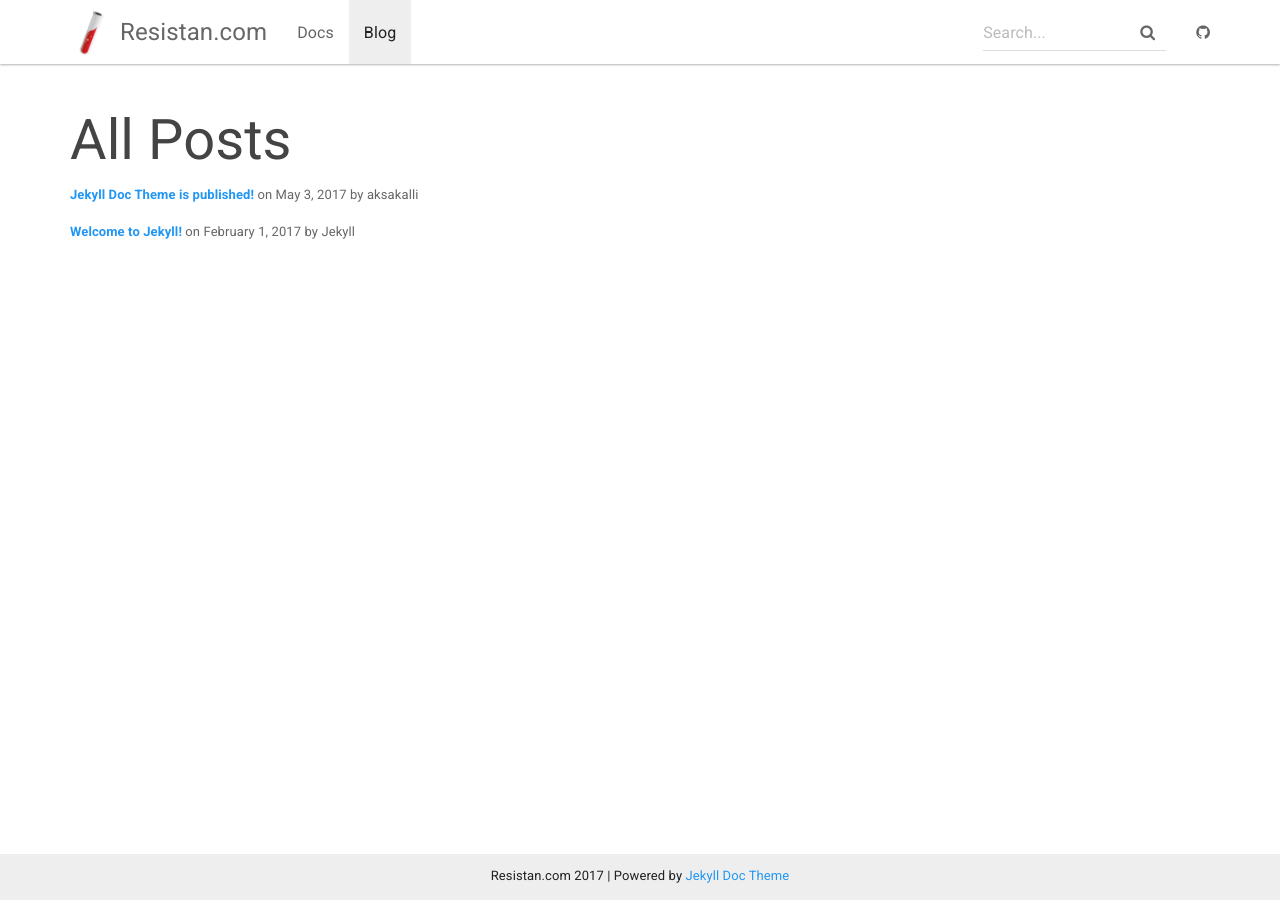
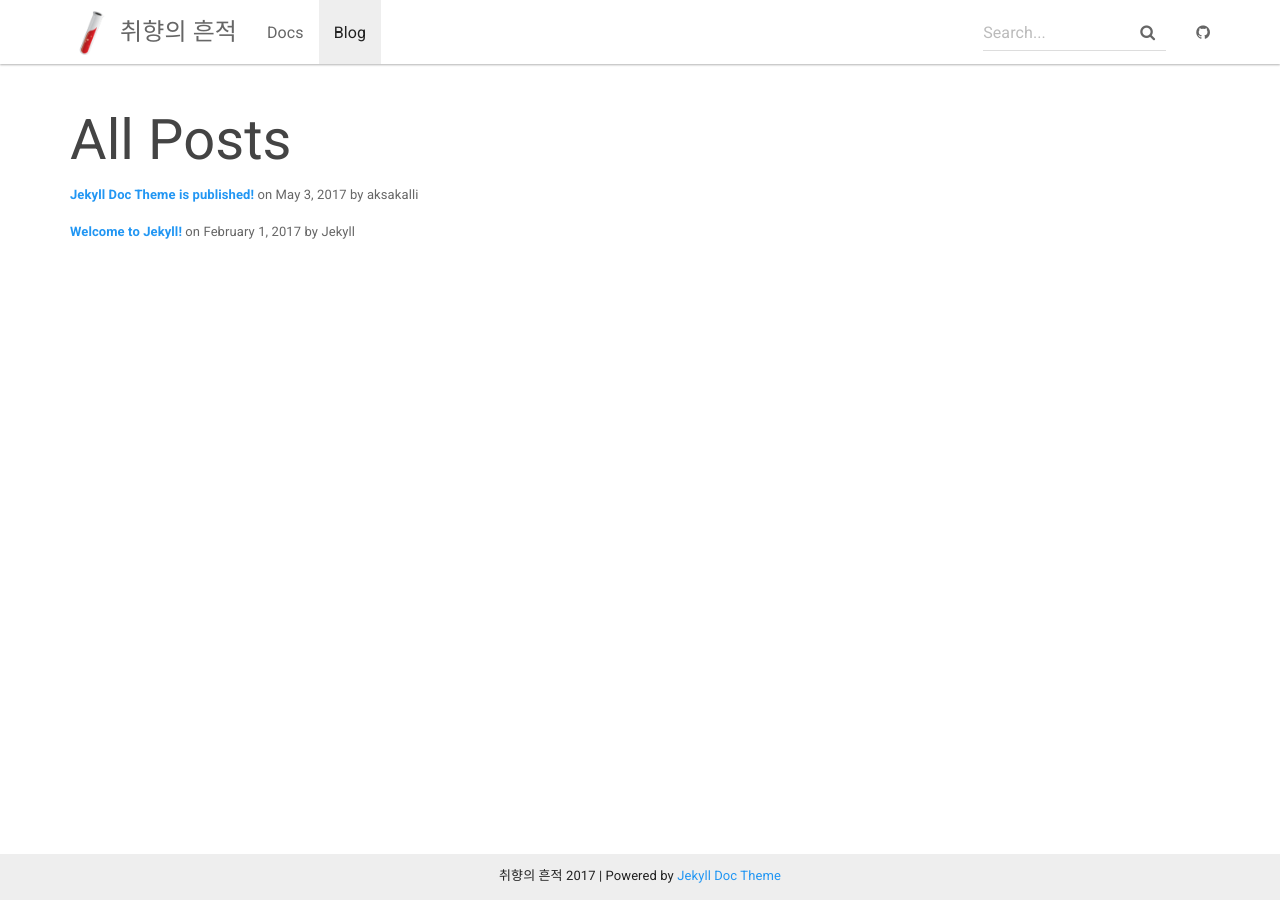
Before and after one commit to resistan/resistan.github.io, a Jekyll site: the page built from allposts.html, in a window 1280 px wide. Built offline with Jekyll 4.4.1, drawn with Linux system fonts in a browser that asks for light colours; nearby versions of some CDN libraries.

Commit message:
edit path

```diff
--- a/_config.yml
+++ b/_config.yml
@@ -1,11 +1,11 @@
 # Site settings
-title: Resistan.com
+title: 취향의 흔적
 email: resistan@resistan.com
 description: >
   Jekyll Template for Project Websites
   providing documentation and blog post pages.
 
-baseurl: "/" # the subpath of your site, e.g. /blog/
+baseurl: "" # the subpath of your site, e.g. /blog/
 url: https://resistan.github.io/ # the base hostname & protocol for your site
 git_address: https://github.com/resistan/resistan.github.io
 git_edit_address: https://github.com/resistan/resistan.github.io/blob/gh-pages
```
